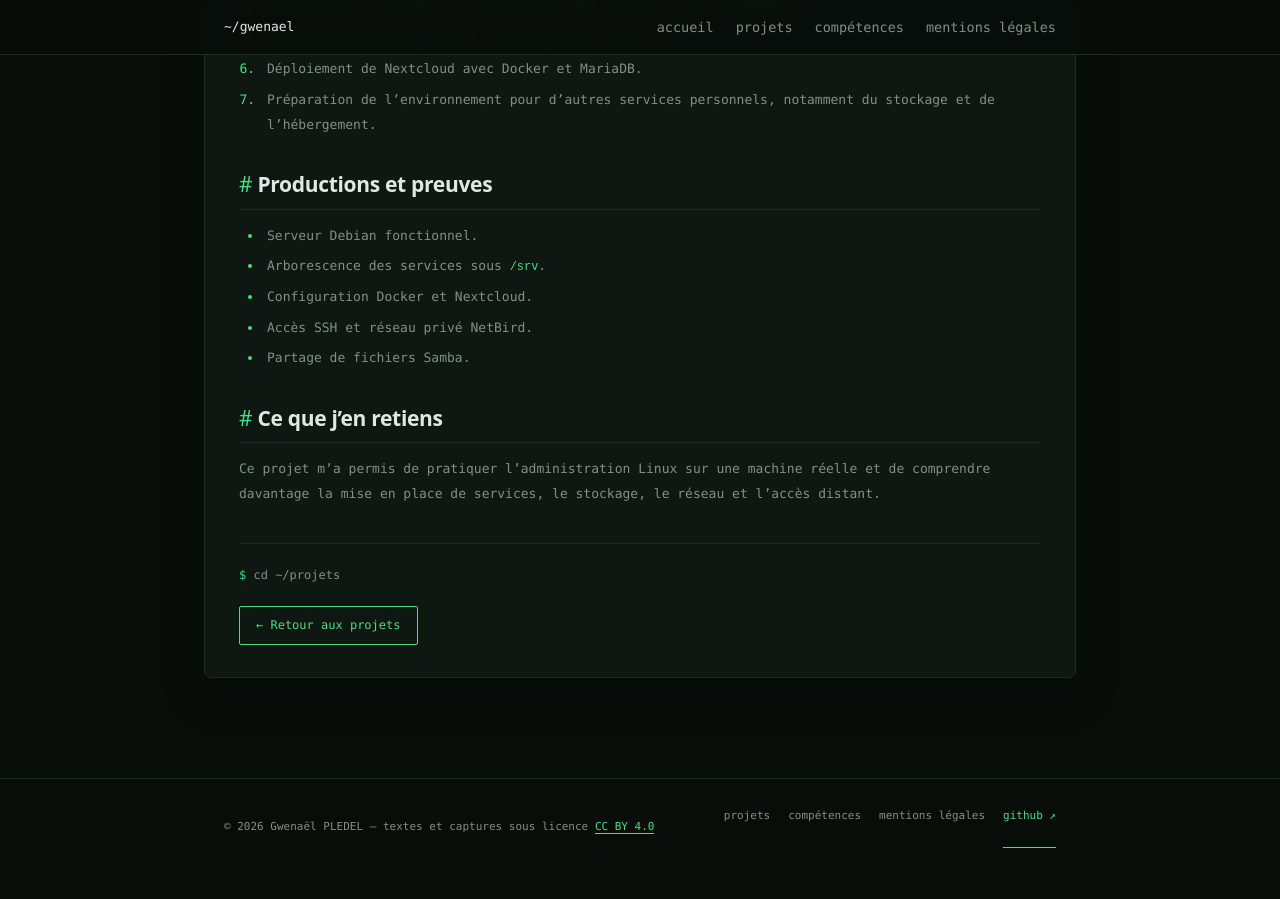
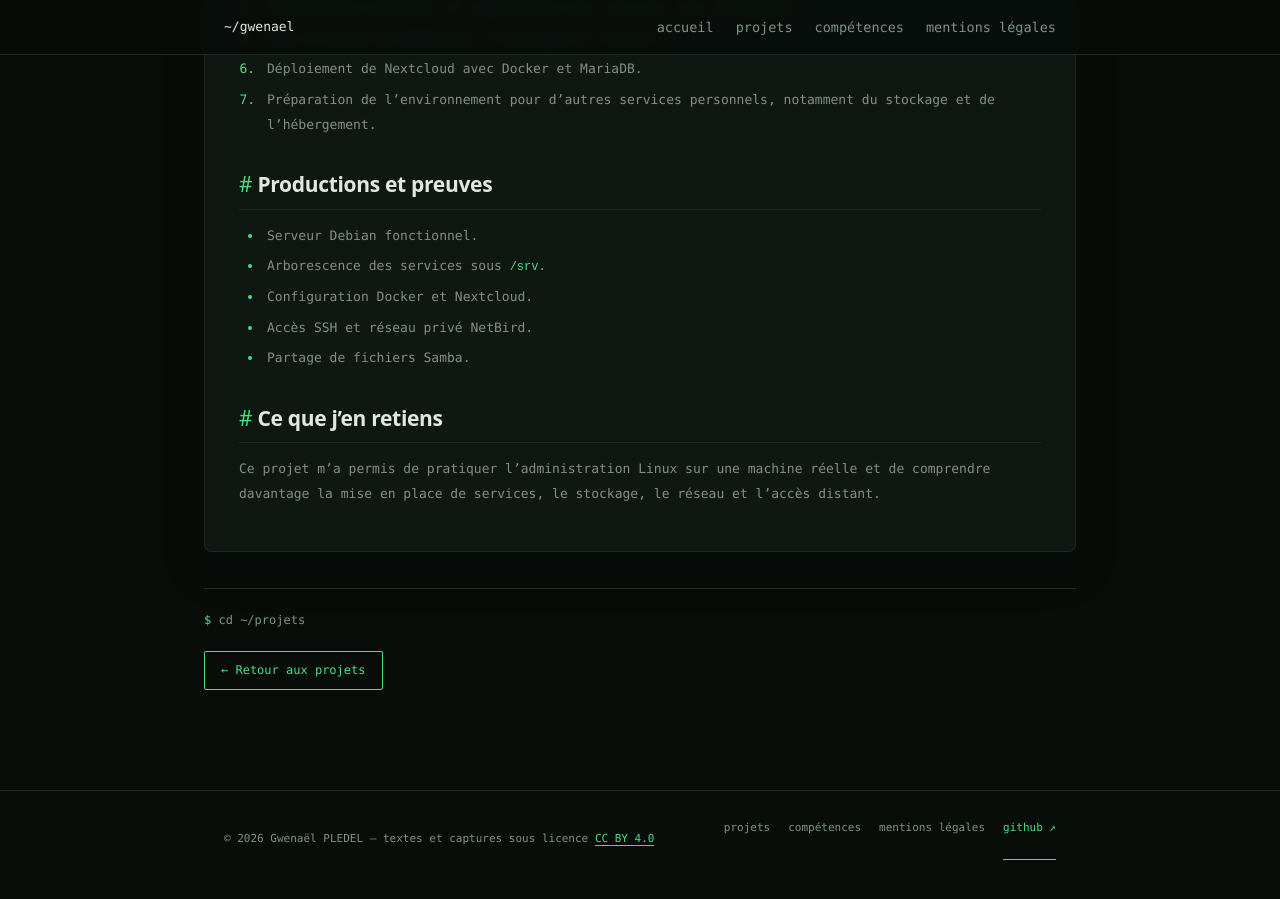
Before and after one commit to vzsca/Portfolio-Gwenael, a Jekyll site: the page built from _projets/2026-10-homelab.md, in a window 1280 px wide and 900 px high, scrolled down 839 px. Built offline with Jekyll 4.4.1, drawn with Linux system fonts in a browser that asks for light colours.

Commit message:
Place le retour aux projets sous le terminal

```diff
--- a/_layouts/projet.html
+++ b/_layouts/projet.html
@@ -27,10 +27,11 @@ layout: default
         {{ content }}
       </div>
 
-      <div class="project-back">
-        <span class="project-prompt">cd ~/projets</span>
-        <a class="btn" href="{{ '/' | relative_url }}#projets">← Retour aux projets</a>
-      </div>
     </div>
   </article>
+
+  <div class="project-back">
+    <span class="project-prompt">cd ~/projets</span>
+    <a class="btn" href="{{ '/' | relative_url }}#projets">← Retour aux projets</a>
+  </div>
 </main>
```
